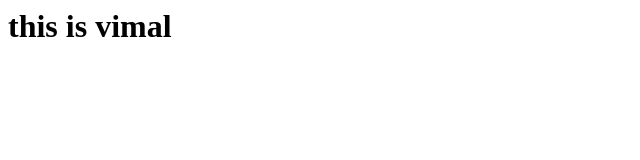
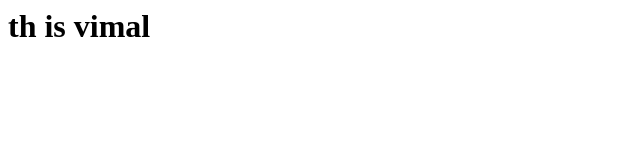
Before and after one commit to KOWSHIK275/simple, a plain HTML site: page index1.html in a window 1280 px wide. Shown: the whole page, without its empty margins (0-640 px from the left). Drawn offline with Linux system fonts and the light colour scheme.

Commit message:
from vimal

```diff
--- a/index1.html
+++ b/index1.html
@@ -2,6 +2,6 @@
 <head>
 </head>
 <body>
-<h1>this is vimal <h1>
+<h1>th is vimal <h1>
 </body>
  </html>
```
